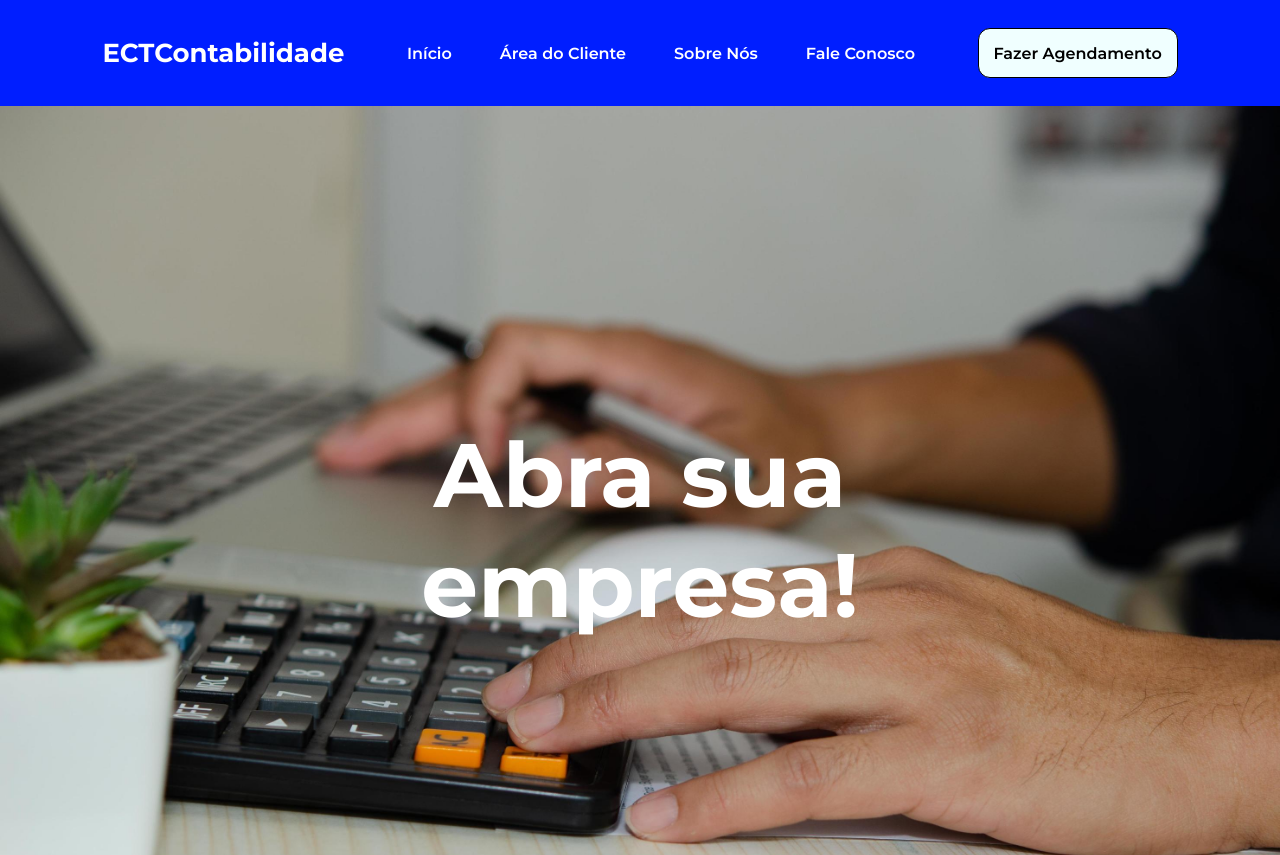
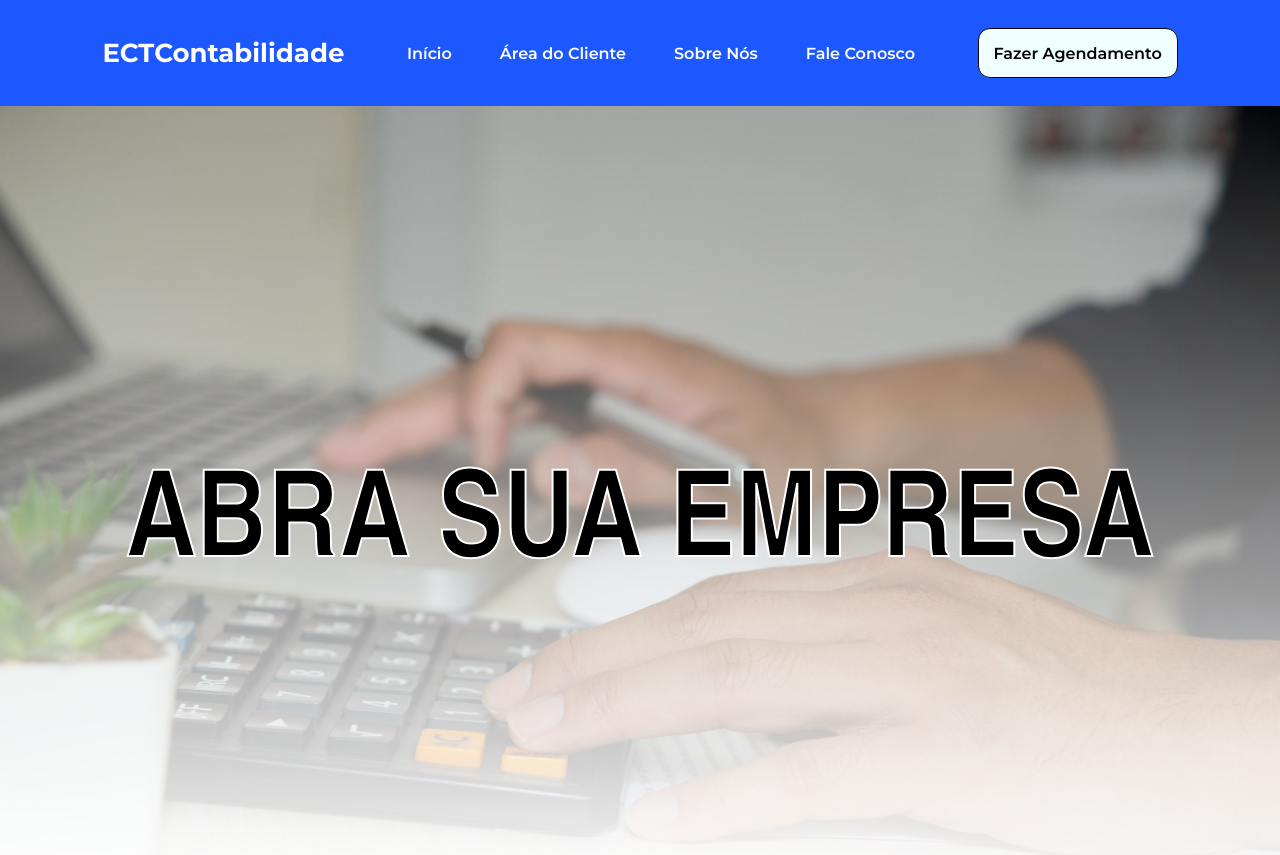
Before and after one commit to Peu06/ECTContabilidade, a plain HTML site: page index.html in a window 1280 px wide. Shown: the top 855 px of the page. Drawn offline with Linux system fonts and the light colour scheme.

Commit message:
degrade na imagem inicial
degrade

```diff
--- a/index.html
+++ b/index.html
@@ -40,10 +40,11 @@
             </button>
         </nav>
     </header>
+
     <div class="area-inicial">
-        <h1>Abra sua empresa!</h1>
+        <h1 style="border: 5px;">ABRA SUA EMPRESA</h1>
         <img class="img_calc" src="img/calculadora.jpg" alt="Calculadora">
-    </div>
+</div>
     <div class="container-2pg">
         <div class="container-calc">
             <i class="fa-solid fa-calculator" id="calc_ft"></i>
--- a/src/styles/header.css
+++ b/src/styles/header.css
@@ -3,8 +3,9 @@ header {
     padding: 28px 8%;
     position: sticky;
     top: 0;
-    background-color: #001eff;
+    background-color: #1b57ff;
     z-index: 3;
+    opacity: 0.99;
 }
 
 #navbar {
--- a/src/styles/style.css
+++ b/src/styles/style.css
@@ -9,6 +9,7 @@
 
 body {
     background-color: rgb(255, 255, 255);
+    background-image: linear-gradient(45deg, white);
 }
 
 .btn-default {
@@ -37,6 +38,9 @@ body {
     width: 100%;
     max-width: 2560px;
     height: auto;
+    display: block;
+    width: 100%;
+    mask-image: linear-gradient(to top, transparent 5%, black);
 }
 
 #calc_ft {
@@ -65,6 +69,7 @@ body {
 }
 
 .area-inicial h1 {
+    font-family: 'Arial Narrow';
     position: absolute;
     left: 50%;
     transform: translateX(-50%);
@@ -73,13 +78,12 @@ body {
     display: flex;
     align-items: center;
     justify-content: center;
-    color: white;
-    font-size: 90px;
-}
-
-.img_calc {
-    display: block;
-    width: 100%;
+    color: rgb(0, 0, 0);
+    font-size: 120px;
+    z-index: 1;
+    white-space: nowrap;
+    -webkit-text-stroke-width: 2px;
+    -webkit-text-stroke-color: rgb(255, 255, 255);
 }
 
 @media (max-width: 300px) {
```
